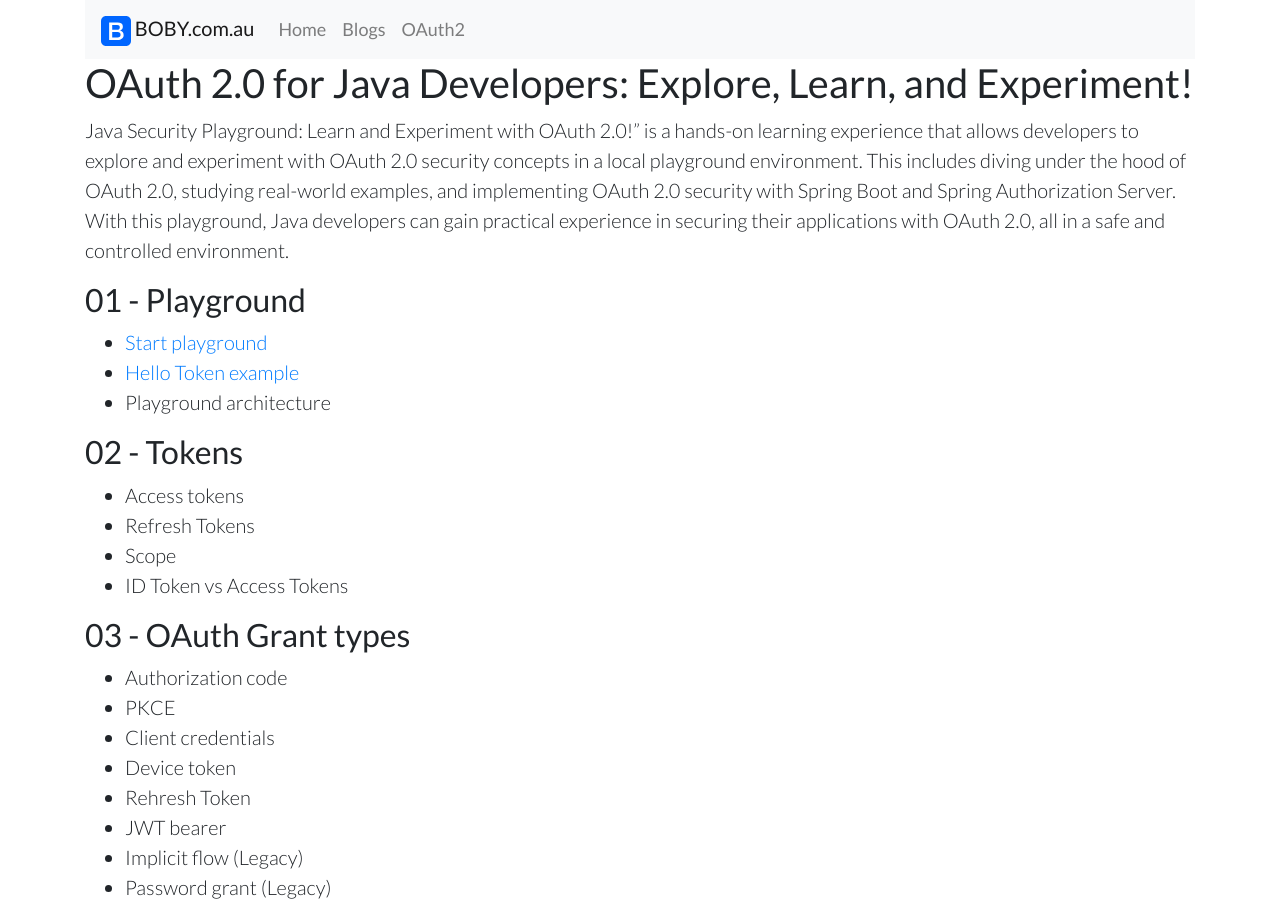
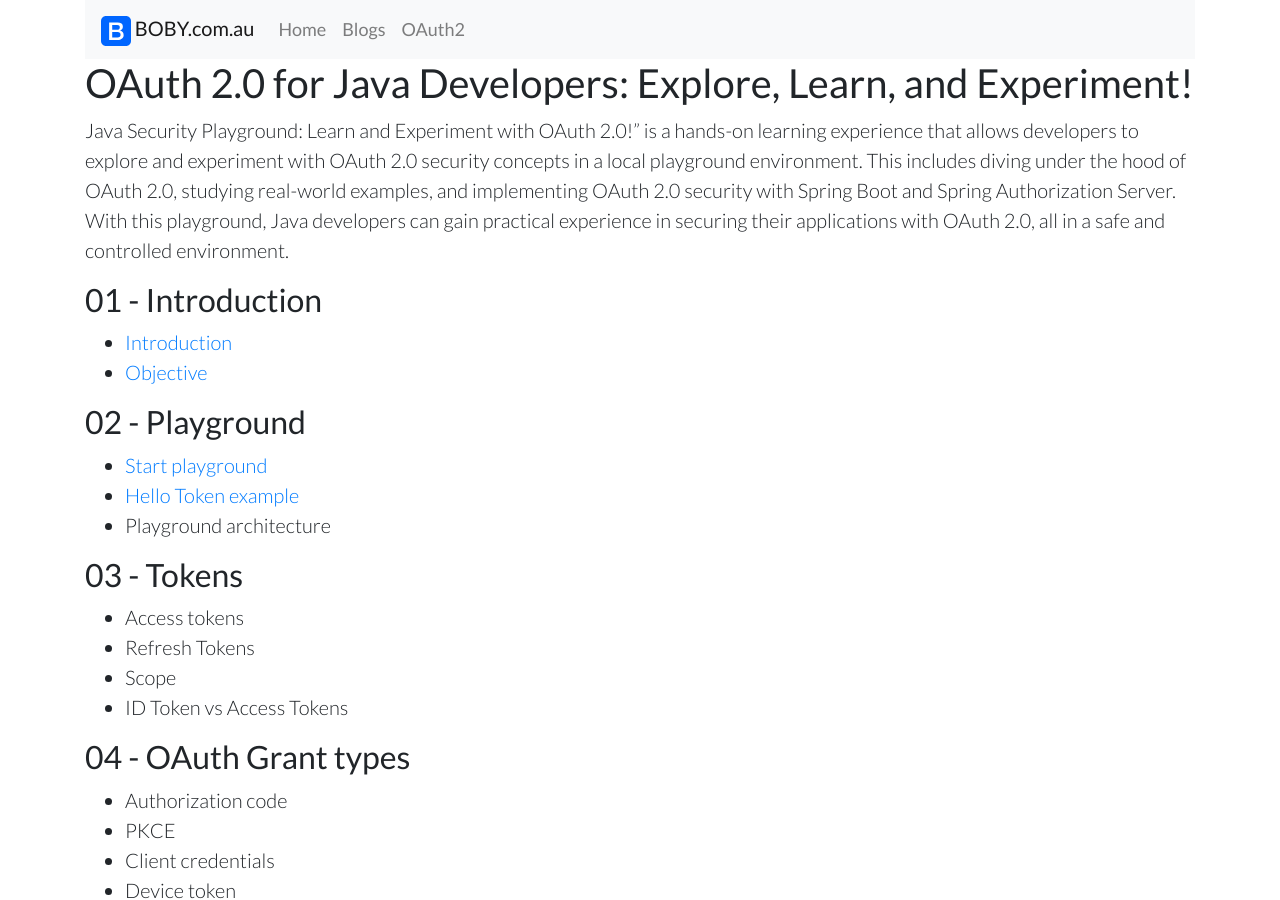
Before and after one commit to bobypt/bobycomau, a Jekyll site: the page built from _oauth2/index.md, in a window 1280 px wide and 900 px high. Built offline with Jekyll 4.4.1, drawn with Linux system fonts in a browser that asks for light colours; nearby versions of some CDN libraries.

```diff
--- a/_oauth2/index.md
+++ b/_oauth2/index.md
@@ -10,21 +10,25 @@ redirect_from: /oauth2/home
 # OAuth 2.0 for Java Developers: Explore, Learn, and Experiment!
 Java Security Playground: Learn and Experiment with OAuth 2.0!" is a hands-on learning experience that allows developers to explore and experiment with OAuth 2.0 security concepts in a local playground environment. This includes diving under the hood of OAuth 2.0, studying real-world examples, and implementing OAuth 2.0 security with Spring Boot and Spring Authorization Server. With this playground, Java developers can gain practical experience in securing their applications with OAuth 2.0, all in a safe and controlled environment.
 
+## 01 - Introduction
+  - [Introduction](/oauth2/1-1-intro)
+  - [Objective](/oauth2/1-2-objective)
 
-## 01 - Playground
-  - [Start playground](/oauth2/1-1-playground)
-  - [Hello Token example](/oauth2/1-2-hello-token)
+
+## 02 - Playground
+  - [Start playground](/oauth2/2-1-playground)
+  - [Hello Token example](/oauth2/2-2-hello-token)
   - Playground architecture
 
 
-## 02 - Tokens
+## 03 - Tokens
  - Access tokens
  - Refresh Tokens
  - Scope
  - ID Token vs Access Tokens
 
 
-## 03 - OAuth Grant types
+## 04 - OAuth Grant types
  - Authorization code
  - PKCE
  - Client credentials
```
Also changed, not shown: _oauth2/1-2-objective.md (added, +20 -0 lines), _oauth2/1_1_intro.md (added, +13 -0 lines), _oauth2/1_1_playground.md (deleted, +0 -7 lines), _oauth2/2_1_playground.md (added, +31 -0 lines), _oauth2/4_3_Client_credentials.md (added, +19 -0 lines), _oauth2/2_2_hello_token.md (renamed from _oauth2/1_2_hello_token.md), 2 other files.
